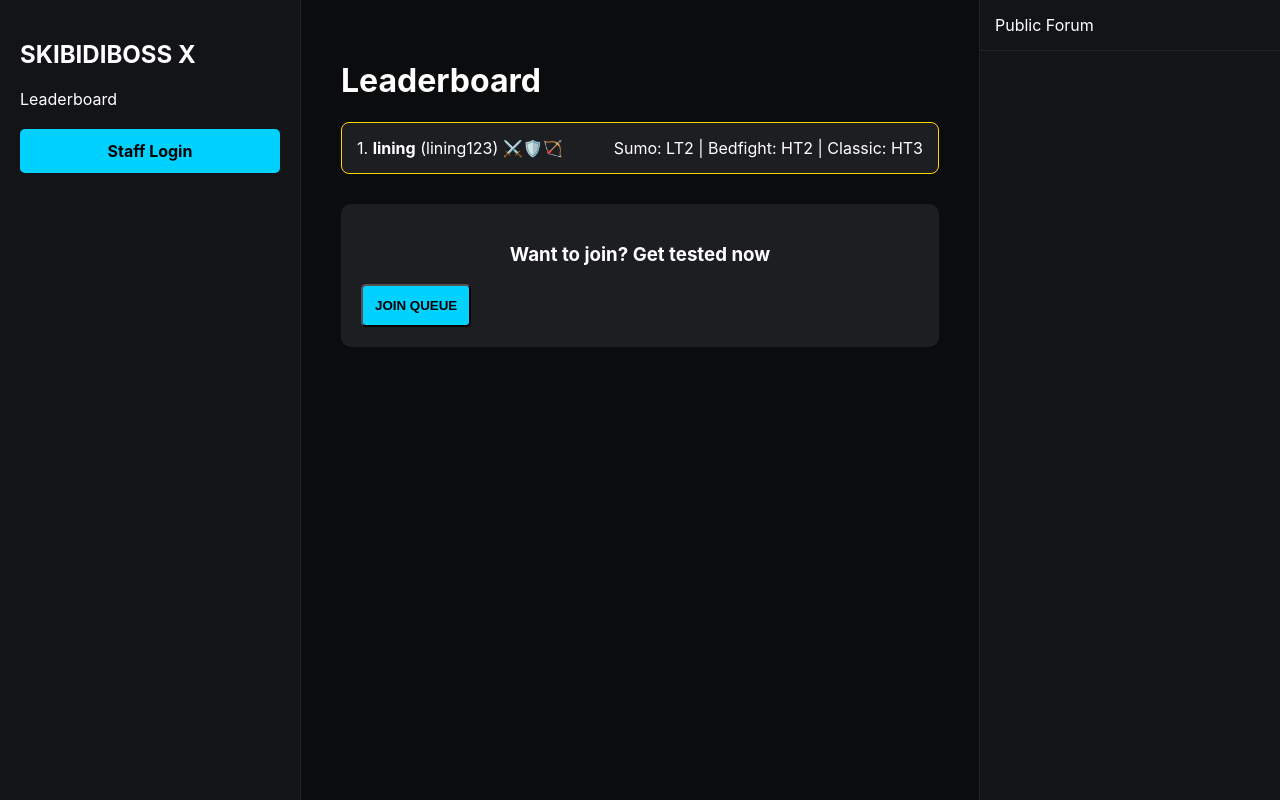
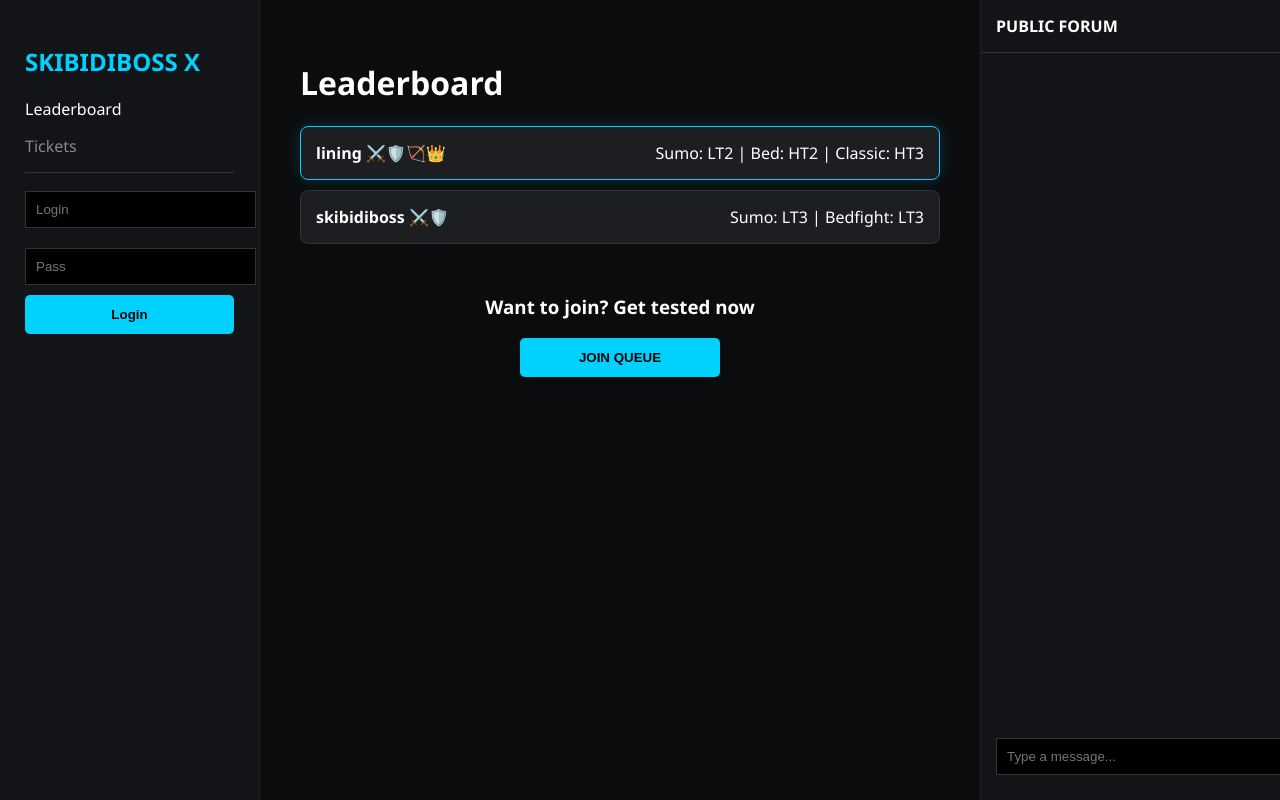
Before and after one commit to SKIBIDIBOSS/tiertests, a Node server app: page / in a window 1280 px wide. Run offline with Node 20, Linux system fonts and the light colour scheme; data that the repository does not hold is empty; some libraries are stand-ins or nearby versions.

Commit message:
Update index.ejs

```diff
--- a/views/index.ejs
+++ b/views/index.ejs
@@ -3,63 +3,87 @@
 <head>
     <title>SKIBIDIBOSS X LINING</title>
     <style>
-        :root { --bg: #0b0c0e; --side: #121417; --accent: #00d1ff; }
-        body { background: var(--bg); color: white; font-family: 'Inter', sans-serif; display: flex; margin: 0; height: 100vh; }
-        .sidebar { width: 260px; background: var(--side); padding: 20px; border-right: 1px solid #222; }
-        .main { flex: 1; padding: 40px; overflow-y: auto; }
-        .forum { width: 300px; background: var(--side); border-left: 1px solid #222; display: flex; flex-direction: column; }
-        .player-row { background: #1c1e22; padding: 15px; border-radius: 8px; margin-bottom: 10px; display: flex; align-items: center; justify-content: space-between; }
-        .icon { width: 24px; margin-left: 5px; vertical-align: middle; }
-        .btn-test { background: var(--accent); color: black; padding: 12px; border-radius: 5px; text-decoration: none; font-weight: bold; display: block; text-align: center; }
+        :root { --bg: #0b0c0e; --side: #121417; --accent: #00d1ff; --card: #1c1e22; }
+        body { background: var(--bg); color: white; font-family: 'Segoe UI', sans-serif; display: grid; grid-template-columns: 260px 1fr 300px; height: 100vh; margin: 0; }
+        .sidebar { background: var(--side); padding: 25px; border-right: 1px solid #222; }
+        .main { padding: 40px; overflow-y: auto; }
+        .forum { background: var(--side); border-left: 1px solid #222; display: flex; flex-direction: column; }
+        .tier-row { background: var(--card); padding: 15px; border-radius: 8px; margin-bottom: 10px; display: flex; justify-content: space-between; align-items: center; border: 1px solid #333; }
+        .lining-top { border: 1px solid var(--accent); box-shadow: 0 0 15px rgba(0,209,255,0.2); }
+        .btn-test { background: var(--accent); color: black; padding: 12px; border-radius: 5px; text-decoration: none; font-weight: bold; border: none; cursor: pointer; width: 100%; }
+        .chat-area { flex: 1; padding: 15px; overflow-y: auto; font-size: 0.9rem; }
+        .modal { display:none; position:fixed; top:0; left:0; width:100%; height:100%; background:rgba(0,0,0,0.9); z-index:100; }
+        .modal-content { background: var(--card); width: 400px; margin: 100px auto; padding: 30px; border-radius: 10px; }
+        input { width: 100%; padding: 10px; margin: 10px 0; background: #000; border: 1px solid #333; color: #fff; }
     </style>
 </head>
 <body>
     <div class="sidebar">
-        <h2>SKIBIDIBOSS X</h2>
-        <a href="/" style="color:white; text-decoration:none;">Leaderboard</a><br><br>
+        <h2 style="color:var(--accent)">SKIBIDIBOSS X</h2>
+        <a href="/" style="color:white; text-decoration:none; display:block; margin:15px 0;">Leaderboard</a>
+        <a href="#" style="color:#888; text-decoration:none; display:block; margin:15px 0;">Tickets</a>
+        <hr style="border:0; border-top:1px solid #333">
         <% if (user) { %>
-            <p>Logged as: <%= user.username %></p>
-            <a href="/logout" style="color:#555;">Logout</a>
+            <p>Welcome, <%= user.username %></p>
+            <a href="/logout" style="color:#ff4757">Logout</a>
         <% } else { %>
-            <a href="/login" class="btn-test">Staff Login</a>
+            <form action="/login" method="POST">
+                <input type="text" name="username" placeholder="Login">
+                <input type="password" name="password" placeholder="Pass">
+                <button type="submit" class="btn-test">Login</button>
+            </form>
         <% } %>
     </div>
 
     <div class="main">
         <h1>Leaderboard</h1>
-        <div class="player-row" style="border: 1px solid gold;">
-            <span>1. <b>lining</b> (lining123) ⚔️🛡️🏹</span>
-            <span>Sumo: LT2 | Bedfight: HT2 | Classic: HT3</span>
+        <div class="tier-row lining-top">
+            <span><b>lining</b> ⚔️🛡️🏹👑</span>
+            <span>Sumo: LT2 | Bed: HT2 | Classic: HT3</span>
         </div>
-        <% players.forEach((p, i) => { %>
-            <div class="player-row">
-                <span><%= i+2 %>. <img src="<%= p.pfp %>" width="20"> <b><%= p.username %></b></span>
-                <span>S: <%= p.ranks.sumo %> | B: <%= p.ranks.bedfight %></span>
-            </div>
+        <div class="tier-row">
+            <span><b>skibidiboss</b> ⚔️🛡️</span>
+            <span>Sumo: LT3 | Bedfight: LT3</span>
+        </div>
+        <% players.forEach(p => { %>
+            <% if(p.username !== 'lining' && p.username !== 'skibidiboss') { %>
+                <div class="tier-row">
+                    <span><img src="<%= p.pfp %>" width="20"> <%= p.username %></span>
+                    <span>Sumo: <%= p.ranks.sumo %></span>
+                </div>
+            <% } %>
         <% }) %>
-        <br>
-        <div style="background:#1c1e22; padding: 20px; border-radius: 10px; text-align: center;">
+
+        <div style="margin-top:50px; text-align:center;">
             <h3>Want to join? Get tested now</h3>
-            <button onclick="document.getElementById('qModal').style.display='block'" class="btn-test">JOIN QUEUE</button>
+            <button class="btn-test" style="width:200px" onclick="document.getElementById('qModal').style.display='block'">JOIN QUEUE</button>
         </div>
     </div>
 
     <div class="forum">
-        <div style="padding:15px; border-bottom:1px solid #222;">Public Forum</div>
-        <div style="flex:1; padding:10px; font-size: 0.8rem;">
+        <div style="padding:15px; font-weight:bold; border-bottom:1px solid #333;">PUBLIC FORUM</div>
+        <div class="chat-area">
             <% chat.forEach(m => { %>
-                <div><b><%= m.username %>:</b> <%= m.text %></div>
+                <div style="margin-bottom:10px">
+                    <b style="color:var(--accent)"><%= m.username %>:</b> <%= m.text %>
+                </div>
             <% }) %>
         </div>
+        <form action="/chat/send" method="POST" style="padding:15px;">
+            <input type="text" name="text" placeholder="Type a message..." required>
+        </form>
     </div>
 
-    <div id="qModal" style="display:none; position:fixed; background:rgba(0,0,0,0.8); width:100%; height:100%; top:0; left:0; padding:100px;">
-        <div style="background:#1c1e22; padding:30px; width:400px; margin:auto; border-radius:10px;">
+    <div id="qModal" class="modal">
+        <div class="modal-content">
+            <h2>Test Application</h2>
             <form action="/queue/join" method="POST">
-                <input type="text" name="ign" placeholder="Minecraft IGN" required><br><br>
-                <input type="text" name="timezone" placeholder="Timezone (EST/GMT)" required><br><br>
-                <select name="server"><option>NA</option><option>EU</option><option>AS</option></select><br><br>
+                <input type="hidden" name="username" value="<%= user ? user.username : 'Guest' %>">
+                <input type="text" name="ign" placeholder="Minecraft IGN" required>
+                <input type="text" name="timezone" placeholder="Timezone (e.g. EST)" required>
+                <input type="text" name="server" placeholder="Preferred Server (NA/EU)" required>
                 <button type="submit" class="btn-test">Submit Application</button>
+                <button type="button" onclick="document.getElementById('qModal').style.display='none'" style="background:none; color:white; border:none; margin-top:10px; cursor:pointer;">Cancel</button>
             </form>
         </div>
     </div>
```
